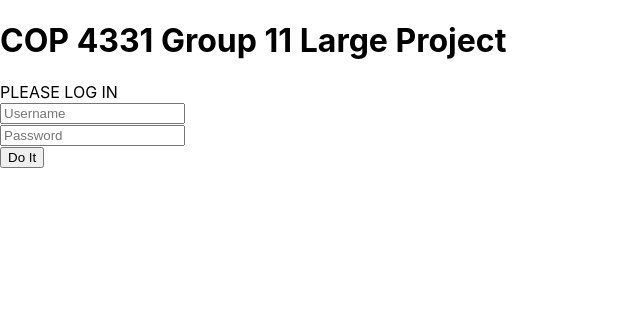
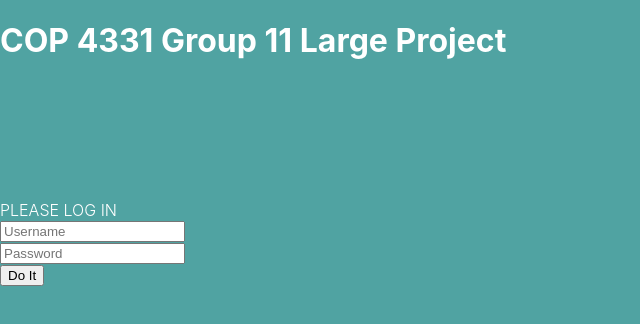
Before and after one commit to AhmadBarhamje/COP-4331C-LargeProject-Group11, a React (Create React App) app in the folder frontend/: page / in a window 1280 px wide. Shown: the top 324 px of the page, without its empty margins (0-640 px from the left). Built offline with nearby package versions, Linux system fonts and the light colour scheme.

Commit message:
color login

```diff
--- a/frontend/src/App.css
+++ b/frontend/src/App.css
@@ -36,3 +36,14 @@
     transform: rotate(360deg);
   }
 }
+
+.wrapper{
+
+	position: absolute;
+	top: 50%;
+	left: 0;
+	width: 100%;
+	height: 400px;
+	margin-top: -200px;
+	overflow: hidden;
+}
--- a/frontend/src/index.css
+++ b/frontend/src/index.css
@@ -1,4 +1,9 @@
+@import url(https://fonts.googleapis.com/css?family=Source+Sans+Pro:200,300);
 body {
+	background: #50a3a2;
+	font-family: 'Source Sans Pro', sans-serif;
+	color: white;
+	font-weight: 300;
   margin: 0;
   font-family: -apple-system, BlinkMacSystemFont, 'Segoe UI', 'Roboto', 'Oxygen',
     'Ubuntu', 'Cantarell', 'Fira Sans', 'Droid Sans', 'Helvetica Neue',
```
